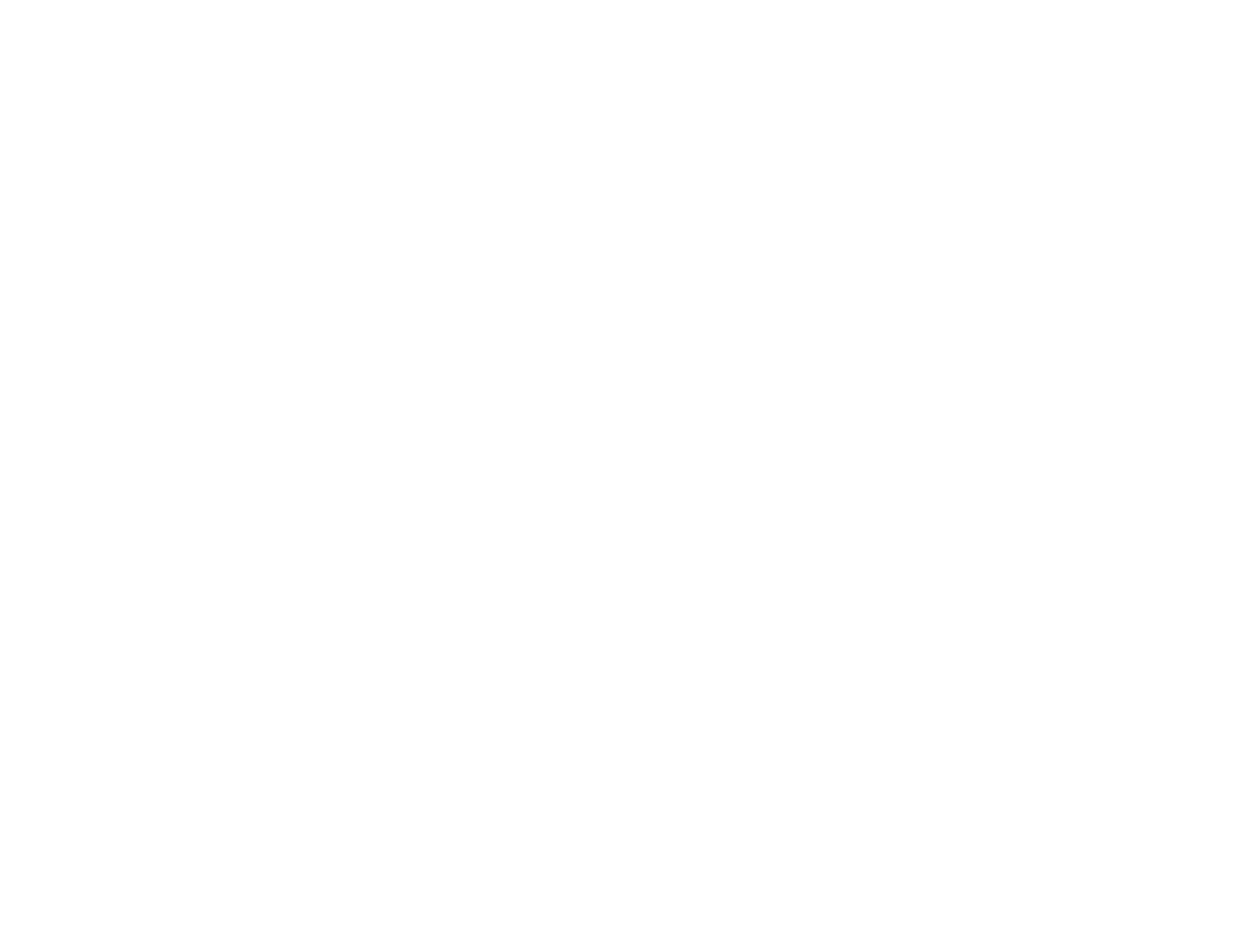
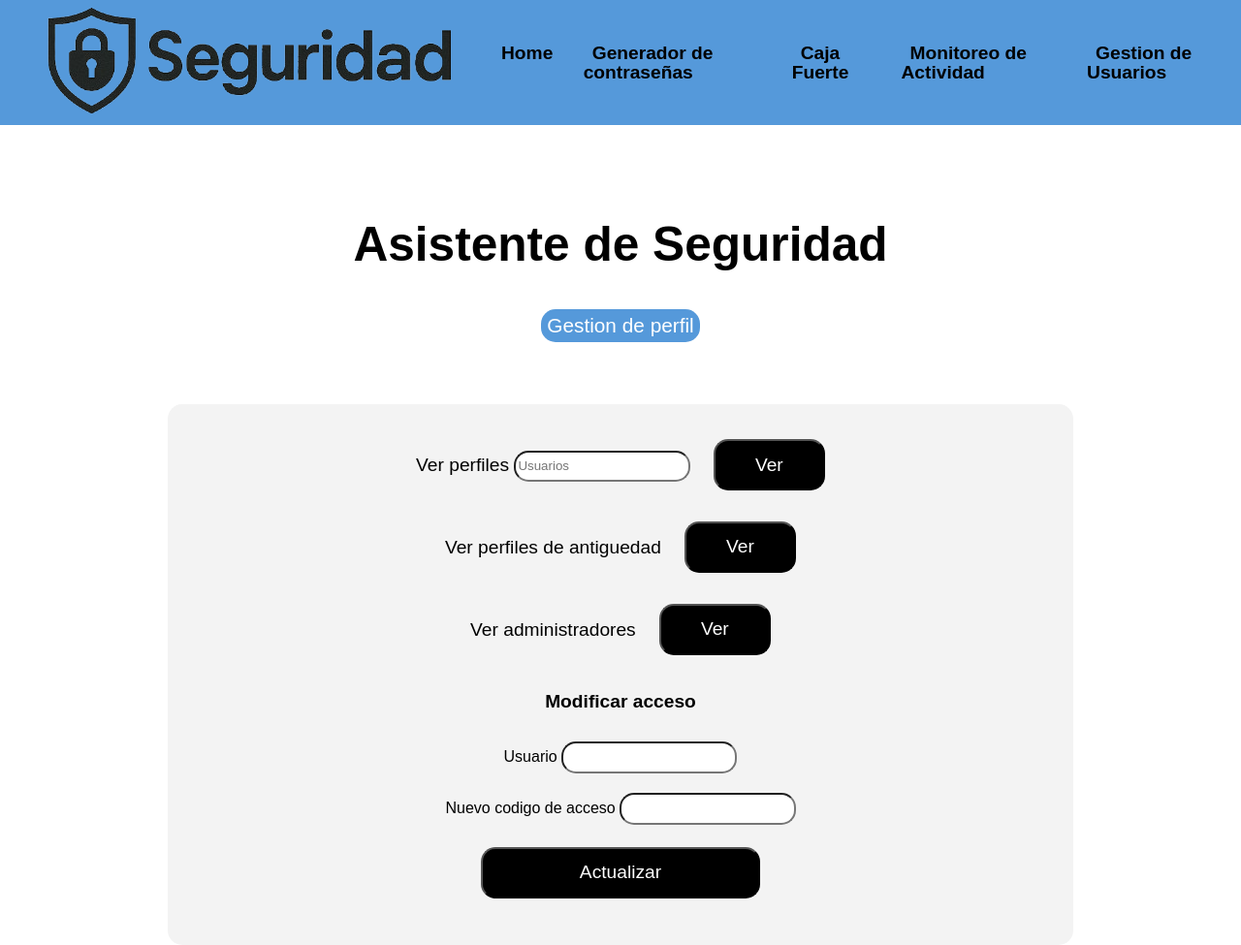
Before and after one commit to moisesmora01/Full-Stack-curso, a plain HTML site: page Modulo 0/Proyecto integrador/gestion de usuarios.html in a window 1280 px wide. Shown: the whole page at 97% size. Before the commit the page ends 800 px from the top, so only its background shows below. Drawn offline with Linux system fonts and the light colour scheme.

Commit message:
update proyecto

```diff
--- a/Modulo 0/Proyecto integrador/gestion de usuarios.html
+++ b/Modulo 0/Proyecto integrador/gestion de usuarios.html
@@ -3,9 +3,103 @@
 <head>
     <meta charset="UTF-8">
     <meta name="viewport" content="width=device-width, initial-scale=1.0">
-    <title>Document</title>
+    <link rel="stylesheet" href="reset.css">
+    <link rel="stylesheet" href="./style.css">
+    <title>Gestion de usuario</title>
 </head>
 <body>
+       <nav class="navbar">
+ <div class="logo"> <img src="./imagenes/logo.png" alt="logo"></div>
+  <ul class="nav-links">
+    <li><a href="./index.html">Home</a></li>
+    <li><a href="./generar contraseña.html">Generador de contraseñas</a></li>
+    <li><a href="./caja fuerte.html">Caja Fuerte</a></li>
+    <li><a href="./monitoreo de actividad.html">Monitoreo de Actividad</a></li>
+    <li><a href="#Inicio">Gestion de Usuarios</a></li>
+  </ul>
+</nav>
+
+<main>
+
+    <div class="text1-5">
+     <h2>Asistente de Seguridad</h2>
+     </div>
+
+     <div class="text2-5">
+     <h3>Gestion de perfil</h3>
+     </div>
+
+
+
+     <section class="preguntas4">
+
+        <div class="preguntas4-misma-linea1">
+        <div class="ver-perfiles">
+        <label for="ver-perfil">Ver perfiles</label>
+        <input type="text" name="ver-perfil" id="ver-perfil" placeholder="Usuarios">
+        </div>
+        <button>Ver</button>
+        </div>
+
+         <div class="perfiles">
+         <div class="text3-5">
+         <h3>Ver perfiles de antiguedad</h3>
+         </div>
+         <button>Ver</button>
+         </div>
+
+
+         <div class="administradores">
+         <div class="text4-5">
+         <h3>Ver administradores</h3>
+         </div>
+         <button>Ver</button>
+         </div>
+
+         <div class="text5-5">
+        <h3>Modificar acceso</h3>
+        </div>
+
+         <div class="acceso">
+        <div class="usuario">
+        <label for="usuario">Usuario</label>
+        <input type="text" name="usuario" id="usuario">
+        </div>
+
+
+        <div class="codigo-acceso">
+        <label for="codigo-acceso">Nuevo codigo de acceso</label>
+        <input type="text" name="codigo-acceso" id="codigo-acceso">
+         </div>
+
+         <button>Actualizar</button>
+         </div>
+
+
+
+
+
+
+
+
+
+
+
+
+
+
+
+
+
+
+     </section>
+
+
+
+</main>
+
+
+
 
 </body>
 </html>
--- a/Modulo 0/Proyecto integrador/style.css
+++ b/Modulo 0/Proyecto integrador/style.css
@@ -120,7 +120,7 @@ main{
     display: flex;
     align-items: center;
     flex-direction: column;
-    margin-top: 7em;
+    margin-top: 4em;
     background-color: rgb(243, 243, 243);
    width: fit-content;
     border-radius: 15px;
@@ -206,7 +206,7 @@ button{
     display: flex;
     align-items: center;
     flex-direction: column;
-    margin-top: 7em;
+    margin-top: 4em;
     background-color: rgb(243, 243, 243);
    width: fit-content;
     border-radius: 15px;
@@ -282,7 +282,7 @@ button{
     display: flex;
     align-items: center;
     flex-direction: column;
-    margin-top: 7em;
+    margin-top: 4em;
     background-color: rgb(243, 243, 243);
    width: fit-content;
     border-radius: 15px;
@@ -329,3 +329,170 @@ button{
 .boton-misma-linea2{
     margin-top: -0.6em;
 }
+
+
+.filtro-riesgo{
+    font-size: 1.2em;
+    font-family: sans-serif;
+    margin-top: 2em;
+
+}
+
+.filtro-riesgo input{
+    width: 13em;
+}
+
+.preguntas-misma-linea3{
+    display: flex;
+    gap: 1.5em;
+}
+
+.boton-misma-linea3{
+    margin-top: 1.7em;
+}
+
+.preguntas-misma-linea4{
+    display: flex;
+    gap: 1.5em;
+}
+
+.reporte-actividades{
+    font-size: 1.2em;
+    font-family: sans-serif;
+    margin-top: 2em;
+}
+
+.reporte-actividades input{
+    width: 13em;
+}
+
+.boton-misma-linea4{
+    margin-top: 1.7em;
+}
+
+/* QUINTA PAGINA: GESTION DE USUARIO */
+
+
+.text1-5{
+    font-size: 3.1em;
+    font-family: sans-serif;
+    font-weight: bold;
+    display: flex;
+    justify-content: center;
+    margin-top: 2em;
+}
+
+.text2-5{
+    font-size: 1.3em;
+    font-family: sans-serif;
+    display: flex;
+    justify-content: center;
+    margin-top: 2em;
+    background-color: #5599da;
+    width: fit-content;
+    padding: 0.3em;
+    border-radius: 15px;
+    color: white;
+}
+
+
+
+.preguntas4{
+    display: flex;
+    align-items: center;
+    flex-direction: column;
+    margin-top: 4em;
+    background-color: rgb(243, 243, 243);
+   width: fit-content;
+    border-radius: 15px;
+   padding: 3em 16em;
+}
+
+.ver-perfiles{
+    font-size: 1.2em;
+    font-family: sans-serif;
+}
+
+.ver-perfiles input{
+    width: 13em;
+}
+
+.preguntas4-misma-linea1{
+    display: flex;
+    gap: 1.5em;
+}
+
+.preguntas4-misma-linea1 button{
+    margin-top: -0.6em;
+    width: 6em;
+}
+
+.perfiles{
+    display: flex;
+    align-items: center;
+    gap: 1.5em;
+    margin-top: 2em;
+    font-family: sans-serif;
+}
+
+.perfiles button{
+    width: 6em;
+}
+
+.text3-5{
+    font-size: 1.2em;
+}
+
+.administradores{
+    display: flex;
+    align-items: center;
+    gap: 1.5em;
+    margin-top: 2em;
+    font-family: sans-serif;
+}
+
+.administradores button{
+    width: 6em;
+}
+
+.text4-5{
+    font-size: 1.2em;
+}
+
+.text5-5{
+    font-size: 1.2em;
+    display: flex;
+    align-items: center;
+    margin-top: 2em;
+    font-family: sans-serif;
+    font-weight: bold;
+}
+
+.usuario{
+    font-family: sans-serif;
+    margin-top: 2em;
+}
+
+.usuario input{
+    width: 13em;
+}
+
+.codigo-acceso{
+    font-family: sans-serif;
+    margin-top: 1.3em;
+}
+
+.codigo-acceso input{
+    width: 13em;
+}
+
+.acceso{
+    display: flex;
+    flex-direction: column;
+    align-items: center;
+}
+
+.acceso button{
+    margin-top: 1.2em;
+    width: 15em;
+}
```
Also changed, not shown: Modulo 0/Proyecto integrador/monitoreo de actividad.html (+19 -5 lines).
